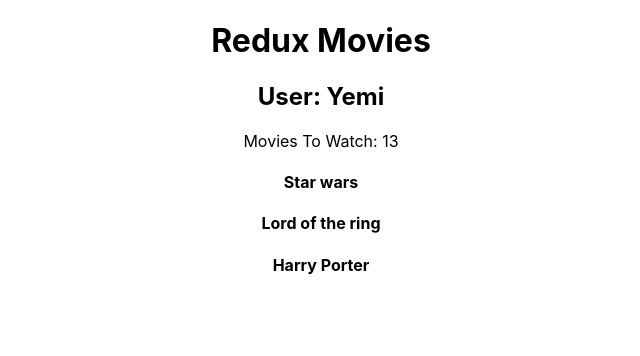
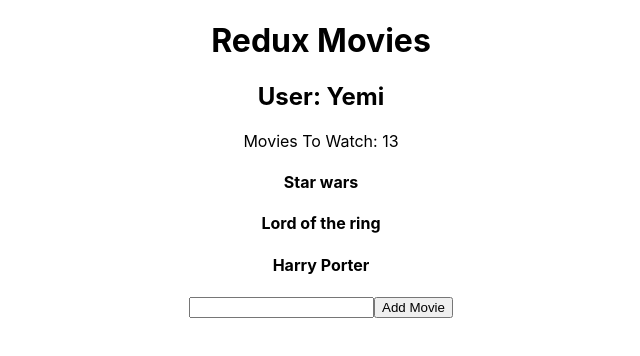
Before and after one commit to abidex4yemi/React-preclass, a React (Create React App) app in the folder movies/: page / in a window 1280 px wide. Shown: the top 356 px of the page, without its empty margins (319-959 px from the left). Built offline with nearby package versions, Linux system fonts and the light colour scheme.

Commit message:
Add actions to movie app

```diff
--- /dev/null
+++ b/movies/src/actions/index.js
@@ -0,0 +1,13 @@
+//action type
+export const ADD_MOVIE = 'ADD_MOVIE';
+
+// action creator
+export const addMovie = movieTitle => {
+	console.log(movieTitle);
+
+	//action
+	return {
+		type: ADD_MOVIE,
+		payload: movieTitle
+	};
+};
--- a/movies/src/components/MovieList.js
+++ b/movies/src/components/MovieList.js
@@ -1,16 +1,23 @@
-import React from 'react';
+import React, { useState } from 'react';
 import uuid from 'uuid';
 import { connect } from 'react-redux';
 import Movie from './Movie';
+import { addMovie } from '../actions';
 
 const MovieList = props => {
-	const { user, moviesToWatch, movies } = props;
+	const [newMovie, setNewMovie] = useState('');
+
+	const { user, moviesToWatch, movies, addMovie } = props;
 
 	return (
 		<div>
 			<h2>User: {user.name}</h2>
 			<p>Movies To Watch: {moviesToWatch}</p>
 			{movies.map(movie => <Movie key={uuid()} movie={movie} />)}
+			<input type="text" value={newMovie} onChange={evt => setNewMovie(evt.target.value)} />
+			<button type="button" onClick={() => addMovie(newMovie)}>
+				Add Movie
+			</button>
 		</div>
 	);
 };
@@ -23,4 +30,4 @@ const mapStateToProps = state => {
 	};
 };
 
-export default connect(mapStateToProps, {})(MovieList);
+export default connect(mapStateToProps, { addMovie })(MovieList);
```
